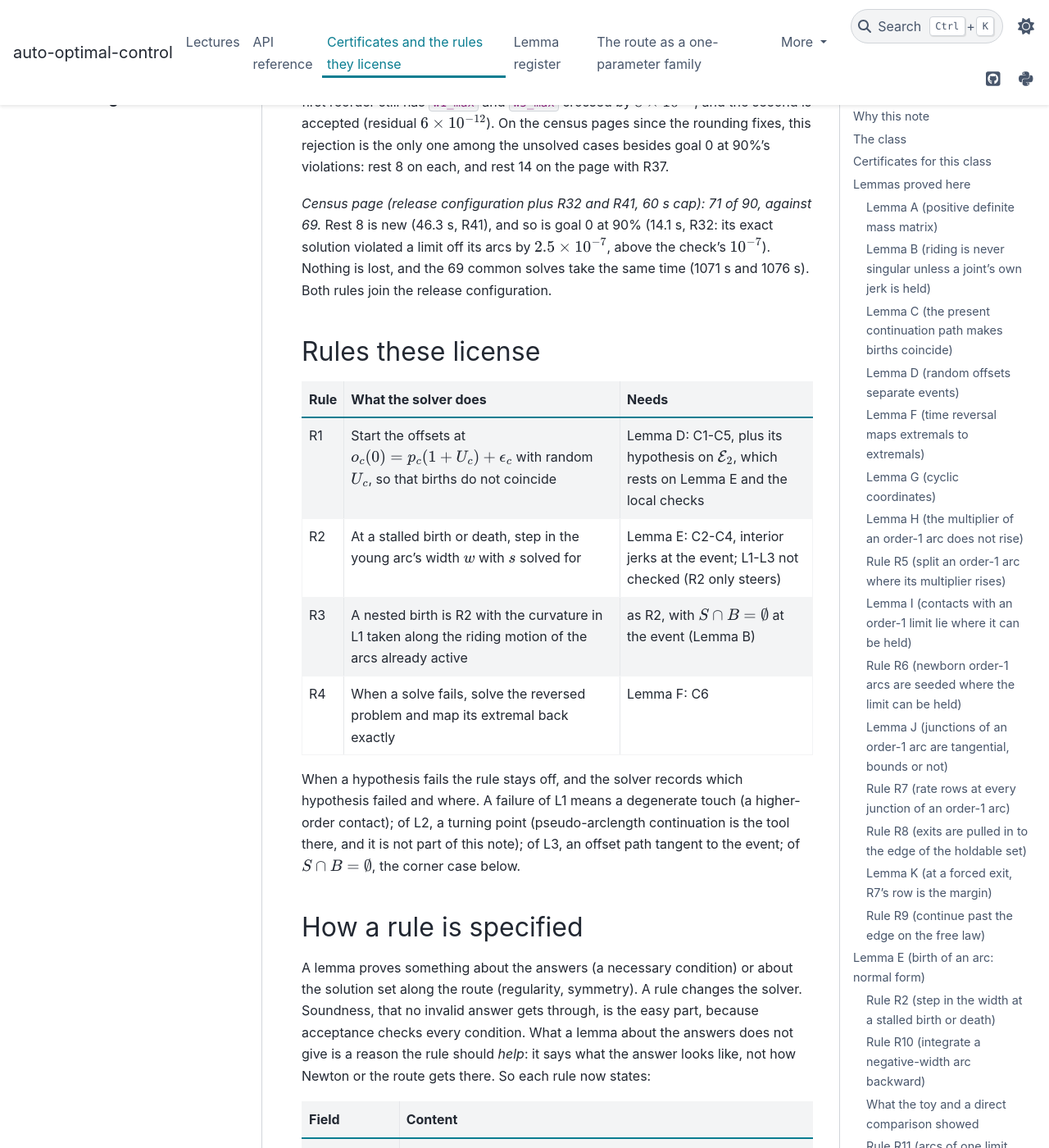
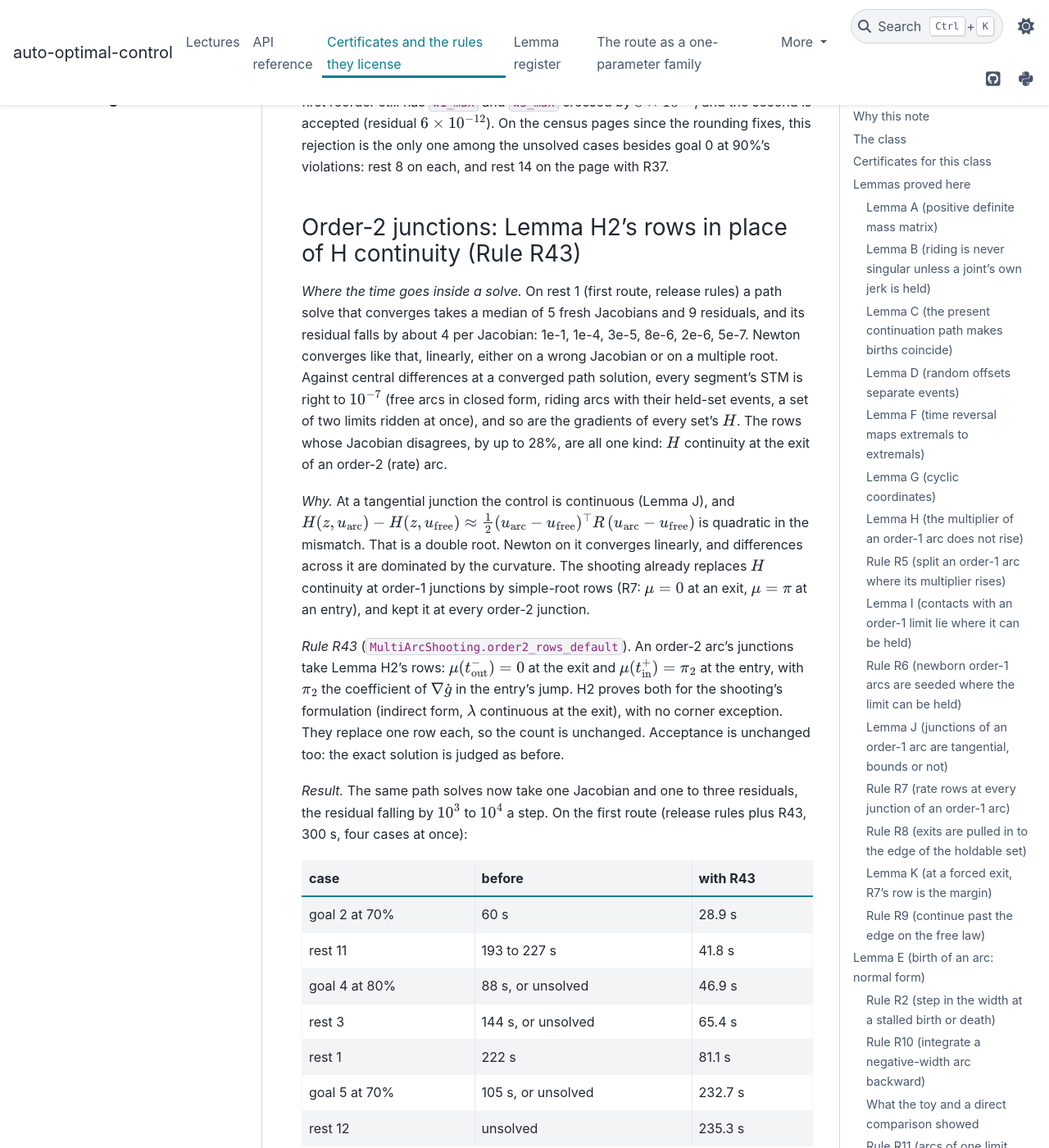
Before and after one commit to idm23/auto-optimal-control, a Sphinx documentation site: the page built from docs/notes/structure_certificates.md, in a window 1280 px wide and 1400 px high, scrolled down 52451 px. Shown: the whole window at 82% size. Built offline with Sphinx 7.4.7 and the PyData theme 0.15.4, drawn with Linux system fonts in a browser that asks for light colours; some of the changed text lies outside the part shown.

Commit message:
Notes: order-2 junctions, Lemma H2's rows (R43)
Co-Authored-By: Claude Opus 5.5 <noreply@anthropic.com>

```diff
--- a/docs/notes/structure_certificates.md
+++ b/docs/notes/structure_certificates.md
@@ -2003,6 +2003,48 @@ first reorder still has `w1_max` and `w5_max` crossed by $8 \times 10^{-8}$, and
 is accepted (residual $6 \times 10^{-12}$). On the census pages since the rounding fixes, this
 rejection is the only one among the unsolved cases besides goal 0 at 90%'s violations:
 rest 8 on each, and rest 14 on the page with R37.
+### Order-2 junctions: Lemma H2's rows in place of H continuity (Rule R43)
+
+*Where the time goes inside a solve.* On rest 1 (first route, release rules) a path solve
+that converges takes a median of 5 fresh Jacobians and 9 residuals, and its residual falls
+by about 4 per Jacobian: 1e-1, 1e-4, 3e-5, 8e-6, 2e-6, 5e-7. Newton converges like that,
+linearly, either on a wrong Jacobian or on a multiple root. Against central differences at a
+converged path solution, every segment's STM is right to $10^{-7}$ (free arcs in closed
+form, riding arcs with their held-set events, a set of two limits ridden at once), and so
+are the gradients of every set's $H$. The rows whose Jacobian disagrees, by up to 28%, are
+all one kind: $H$ continuity at the exit of an order-2 (rate) arc.
+
+*Why.* At a tangential junction the control is continuous (Lemma J), and
+$H(z, u_{\rm arc}) - H(z, u_{\rm free}) \approx \tfrac12 (u_{\rm arc} - u_{\rm free})^\top
+R\,(u_{\rm arc} - u_{\rm free})$ is quadratic in the mismatch. That is a double root. Newton on
+it converges linearly, and differences across it are dominated by the curvature. The
+shooting already replaces $H$ continuity at order-1 junctions by simple-root rows (R7:
+$\mu = 0$ at an exit, $\mu = \pi$ at an entry), and kept it at every order-2 junction.
+
+*Rule R43* (`MultiArcShooting.order2_rows_default`). An order-2 arc's junctions take
+Lemma H2's rows: $\mu(t_{\rm out}^-) = 0$ at the exit and $\mu(t_{\rm in}^+) = \pi_2$ at the
+entry, with $\pi_2$ the coefficient of $\nabla\dot g$ in the entry's jump. H2 proves both
+for the shooting's formulation (indirect form, $\lambda$ continuous at the exit), with no
+corner exception. They replace one row each, so the count is unchanged. Acceptance is
+unchanged too: the exact solution is judged as before.
+
+*Result.* The same path solves now take one Jacobian and one to three residuals, the
+residual falling by $10^3$ to $10^4$ a step. On the first route (release rules plus R43,
+300 s, four cases at once):
+
+| case | before | with R43 |
+|---|---|---|
+| goal 2 at 70% | 60 s | 28.9 s |
+| rest 11 | 193 to 227 s | 41.8 s |
+| goal 4 at 80% | 88 s, or unsolved | 46.9 s |
+| rest 3 | 144 s, or unsolved | 65.4 s |
+| rest 1 | 222 s | 81.1 s |
+| goal 5 at 70% | 105 s, or unsolved | 232.7 s |
+| rest 12 | unsolved | 235.3 s |
+
+Goals 9 at 80%, 0, 1 and 4 at 70%, 3 at 80%, and rests 2, 10 and 13 still stall. The jerk axis
+riding its rate limit gives the same extremal with either row (final time to $10^{-10}$,
+initial costates to $10^{-8}$), with symbolic arcs and with arcs ridden at run time.
 
 *Census page (release configuration plus R32 and R41, 60 s cap): 71 of 90, against 69.*
 Rest 8 is new (46.3 s, R41), and so is goal 0 at 90% (14.1 s, R32: its exact solution
```
Also changed, not shown: docs/notes/lemma_register.md (+3 -1 lines).
